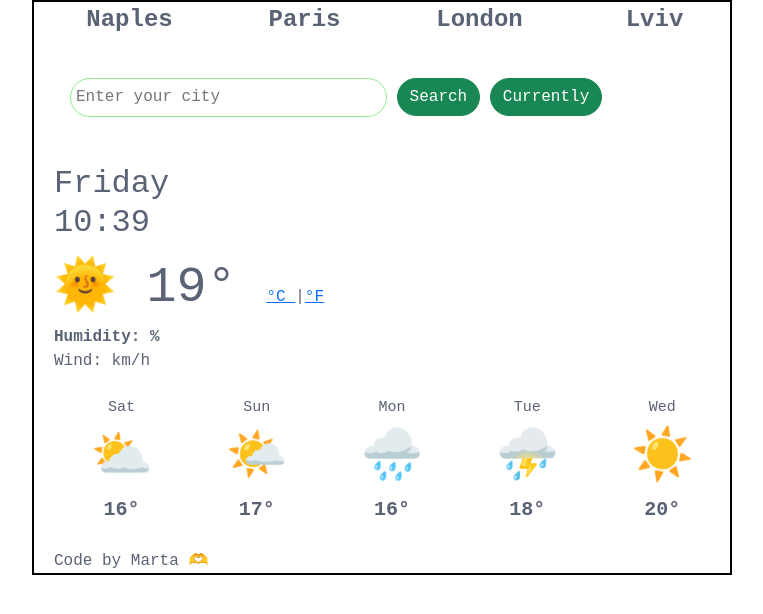
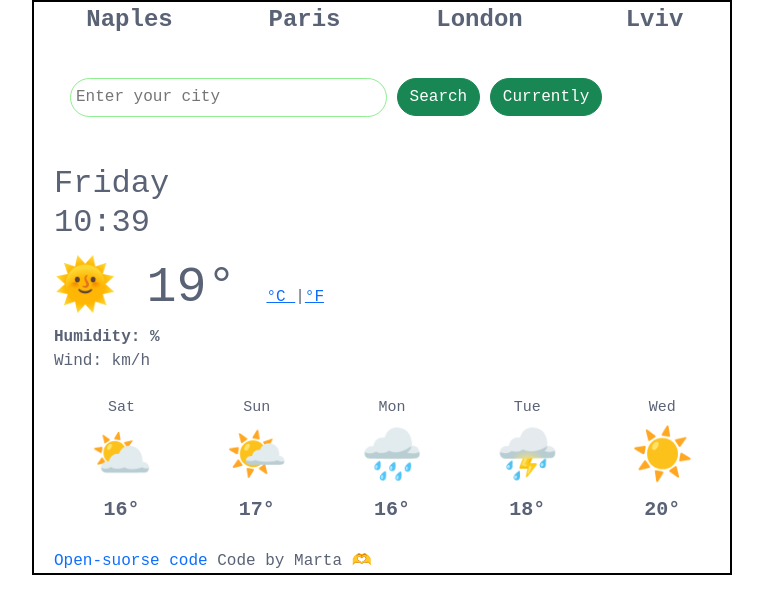
Before and after one commit to Marta2408/Weater-app-shecodes, a plain HTML site: page index.html in a window 1280 px wide. Shown: the whole page, without its empty margins (258-1021 px from the left). Drawn offline with nearby package versions, Linux system fonts and the light colour scheme; no server answers.

Commit message:
Added a link open-sourse ; ad class to link; ad style in css to link

```diff
--- a/index.html
+++ b/index.html
@@ -83,7 +83,7 @@
 </div>
 <br/>
 
-<div> Code by Marta 🫶</div>
+<div  > <a class="linkend" href="https://github.com/Marta2408/Weater-app-shecodes" target="_blank" > Open-suorse code </a> Code by Marta 🫶</div>
 <script src="src/index.js"></script>
   </body>
 </html>
--- a/src/style.css
+++ b/src/style.css
@@ -48,3 +48,6 @@ body {
 .metric {
   font-size: 30px;
 }
+.linkend {
+  text-decoration: none;
+}
```
